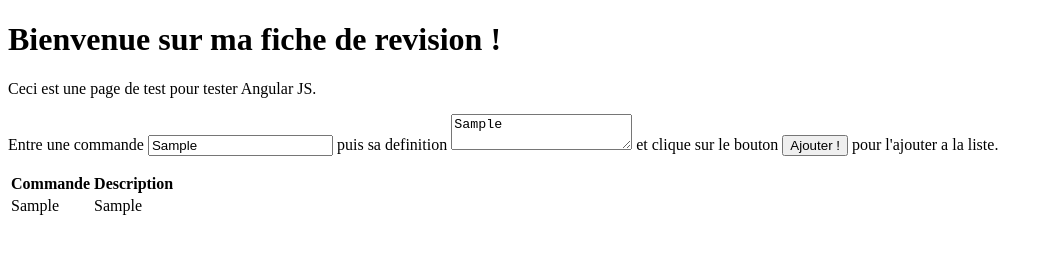
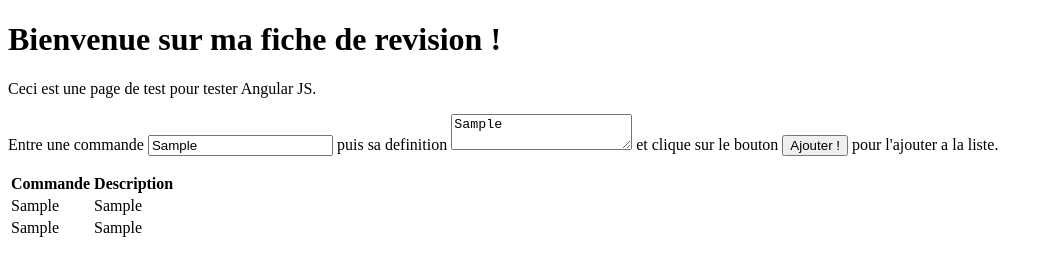
Before and after one commit to JimmySene/projet-test-js, a plain HTML site: page index.html in a window 1280 px wide. Both pictures are taken after typing "Sample", "Sample" into the empty fields and a click on the button "Ajouter !". Shown: the whole page, without its empty margins (0-1049 px from the left). Drawn offline with nearby package versions, Linux system fonts and the light colour scheme.

Commit message:
Je ne trouve pas comment ajouter les valeurs dans le tableau via le bouton avec Angular. J'utilise du JS mais je perds le changement de valeur en direct en entrant des nouvelles lignes dans le tableau.

```diff
--- a/index.html
+++ b/index.html
@@ -26,7 +26,12 @@
         };
     });
 
-
+    var bouton = document.getElementById('addCom');
+    bouton.addEventListener('click', function() {
+      var valueName = document.getElementById("inpName").value;
+      var valueDesc = document.getElementById("inpDesc").value;
+      document.getElementById('tableauCom').innerHTML += "<tr><td>" + valueName + "</td><td>" + valueDesc + "</td></tr>";
+    })
 
 
     </script>
```
